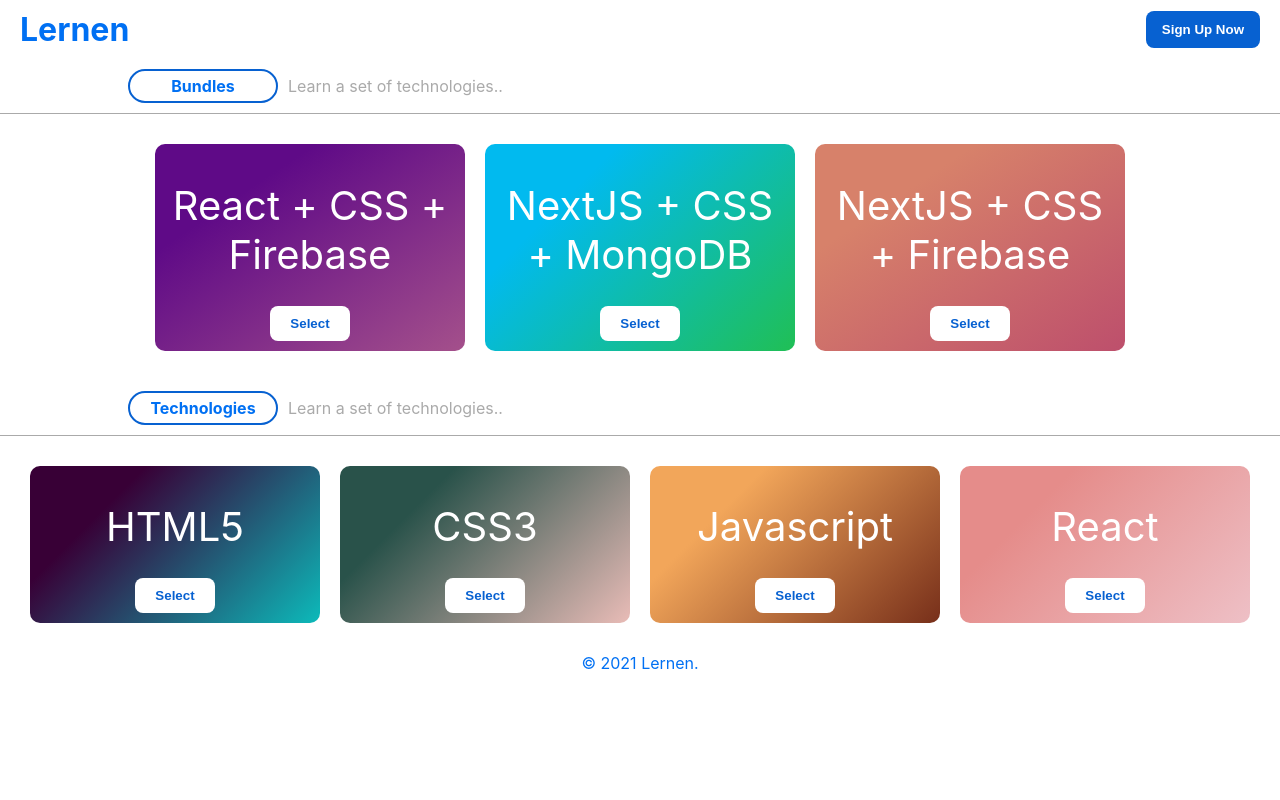
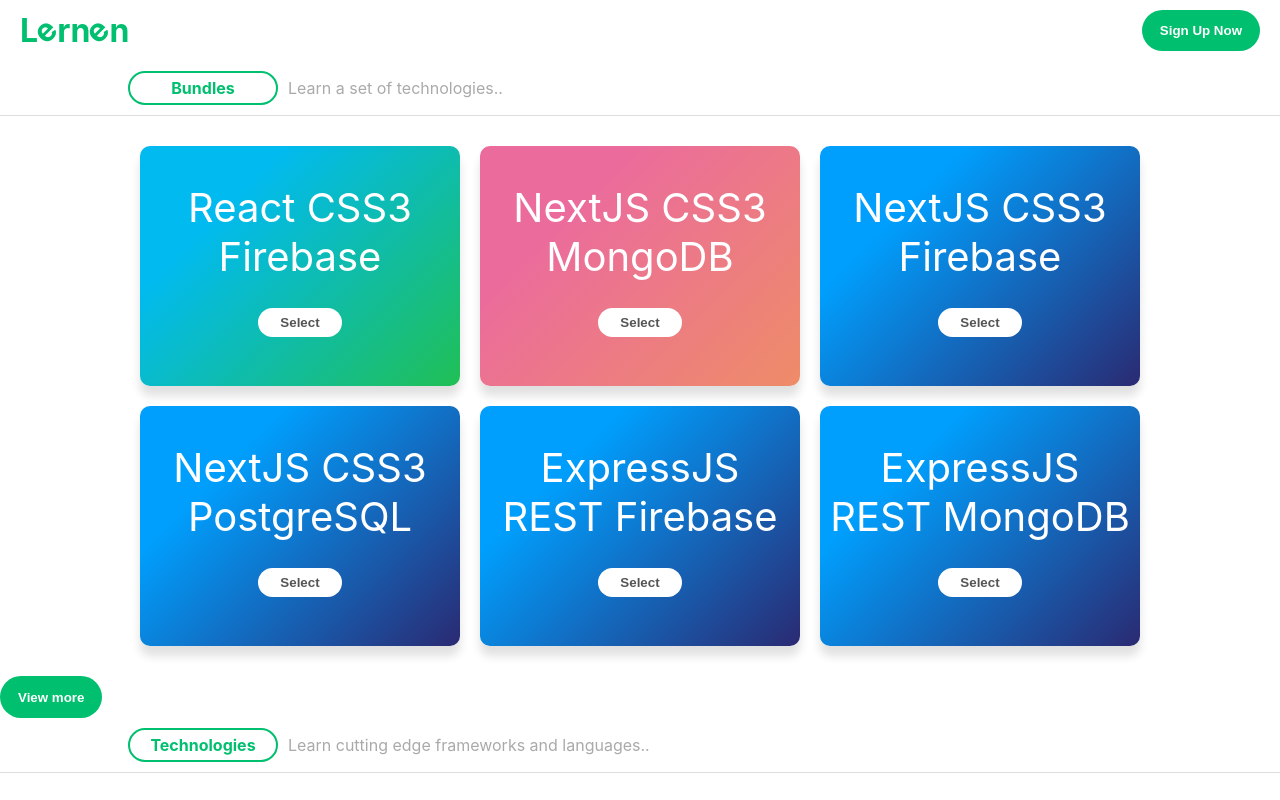
Before and after one commit to qnxdev/lernen, a Next.js app: page / in a window 1280 px wide. Shown: the top 800 px of the page. Built offline with nearby package versions, Linux system fonts and the light colour scheme.

Commit message:
New Items

```diff
--- a/components/Page.jsx
+++ b/components/Page.jsx
@@ -4,7 +4,7 @@ export default function Page({ children }) {
   return (
     <div className="page">
       <header className="flex stretch">
-        <h1>Lernen</h1>
+        <h1>L<span>e</span>rn<span>e</span>n</h1>
         <Button >Sign Up Now</Button>
       </header>
 
--- a/pages/index.jsx
+++ b/pages/index.jsx
@@ -9,46 +9,91 @@ export default function Home() {
   const bundles = [
     {
       id: 1,
-      title: "React + CSS + Firebase",
-      bg: "326deg, #a4508b 0%, #5f0a87 74%",
+      title: "React  CSS3  Firebase",
+      bg: "315deg, #20bf55 0%, #01baef 74%",
     },
     {
       id: 2,
-      title: "NextJS + CSS + MongoDB",
-      bg: "315deg, #20bf55 0%, #01baef 74%",
+      title: "NextJS  CSS3  MongoDB",
+      bg: "315deg, #ee8c68 0%, #eb6b9d 74%",
     },
     {
       id: 3,
-      title: "NextJS + CSS + Firebase",
-      bg: "326deg, #bd4f6c 0%, #d7816a 74%",
+      title: "NextJS  CSS3  Firebase",
+      bg: "315deg, #2a2a72 0%, #009ffd 74%",
+    },
+    {
+      id: 3,
+      title: "NextJS  CSS3  PostgreSQL",
+      bg: "315deg, #2a2a72 0%, #009ffd 74%",
+    },
+    {
+      id: 3,
+      title: "ExpressJS  REST  Firebase",
+      bg: "315deg, #2a2a72 0%, #009ffd 74%",
+    },
+    {
+      id: 3,
+      title: "ExpressJS  REST  MongoDB",
+      bg: "315deg, #2a2a72 0%, #009ffd 74%",
     },
   ];
   const techs = [
     {
       id: 1,
       title: "HTML5 ",
-      bg: "315deg, #0cbaba 0%, #380036 74% ",
+      bg: "315deg, #06bcfb 0%, #4884ee 74%",
     },
     {
       id: 2,
       title: "CSS3",
-      bg: "315deg, #e9bcb7 0%, #29524a 74%",
+      bg: "315deg, #f7b42c 0%, #fc575e 74%",
     },
     {
       id: 3,
       title: "Javascript",
-      bg: "315deg, #772f1a 0%, #f2a65a 74% ",
+      bg: "315deg, #3bb78f 0%, #0bab64 74% ",
     },
     {
       id: 4,
       title: "React",
-      bg: "315deg, #eec0c6 0%, #e58c8a 74%",
+      bg: "315deg, #d5adc8 0%, #ff8489 74%",
+    },
+    {
+      id: 4,
+      title: "NextJS",
+      bg: "315deg, #d5adc8 0%, #ff8489 74%",
+    },
+    {
+      id: 4,
+      title: "Express",
+      bg: "315deg, #d5adc8 0%, #ff8489 74%",
+    },
+    {
+      id: 4,
+      title: "Firebase",
+      bg: "315deg, #d5adc8 0%, #ff8489 74%",
+    },
+    {
+      id: 4,
+      title: "MongoDB",
+      bg: "315deg, #d5adc8 0%, #ff8489 74%",
+    },
+    {
+      id: 4,
+      title: "SQL",
+      bg: "315deg, #d5adc8 0%, #ff8489 74%",
+    },
+    {
+      id: 4,
+      title: "PostgreSQL",
+      bg: "315deg, #d5adc8 0%, #ff8489 74%",
     },
   ];
   return (
     <div className="container">
       <Head>
-        <title>Create Next App</title>
+        <title>Lernen | Learn Technologies</title>
         <meta name="description" content="Generated by create next app" />
         <link rel="icon" href="/favicon.ico" />
       </Head>
@@ -73,11 +118,14 @@ export default function Home() {
               );
             })}
           </div>
+            <div className="expand flex">
+              <Button>View more</Button>
+            </div>
         </div>
         <div className="techs">
           <div className="head flex">
             <h4>Technologies</h4>
-            <p>Learn a set of technologies..</p>
+            <p>Learn cutting edge frameworks and languages..</p>
           </div>
           <div className="content flex">
             {techs.map(function (item, index) {
@@ -93,6 +141,9 @@ export default function Home() {
               );
             })}
           </div>
+            <div className="expand flex">
+              <Button>View more</Button>
+            </div>
         </div>
       </Page>
     </div>
--- a/styles/Button.css
+++ b/styles/Button.css
@@ -1,9 +1,17 @@
 button{
+  cursor: pointer;
   padding: .7rem 1rem;
   font-weight: bold;
   border:none;
-  border-radius: 8px;
+  border-radius: 50px;
   background-color: var(--theme1);
   color: #fff;
   max-width: 125px;
+  border: 2px solid transparent;
 }
+
+button:hover{
+  background-color: transparent;
+  border: 2px solid var(--theme1);
+  color: var(--theme1);
+}
--- a/styles/Home.css
+++ b/styles/Home.css
@@ -4,7 +4,7 @@
   color: #0070f3;
 }
  .head{
-  border-bottom: 1px solid #aaa;
+  border-bottom: 1px solid #ddd;
 
 }
 .head h4{
@@ -22,14 +22,17 @@
 .content{
   padding: 20px;
   justify-content: center;
+  flex-wrap: wrap;
 }
 .content .item{
-  width: 25%;
+  width: 25vw;
   color: #fff;
   border-radius: 10px;
   margin:  10px;
   padding: 10px;
   text-align: center;
+  min-height: 30vh;
+  box-shadow: 0 10px 10px 0 rgb(0 0 0 / 12%);
 }
 .content .item h1{
   font-weight: 400;
@@ -37,6 +40,12 @@
 }
 .content .item button{
   background-color: #fff;
-  color: var(--theme1);
-  padding: 10px 20px;
+  color: #555;
+  padding: 5px 20px;
 }
+
+.content .item button:hover{
+  background-color: transparent;
+  color: #fff;
+  border-color: #fff;
+}
--- a/styles/Page.css
+++ b/styles/Page.css
@@ -1,5 +1,5 @@
 .page {
-  color: #0070f3;
+  color: var(--theme1);
 }
 
 header {
@@ -7,6 +7,12 @@ header {
 }
 header h1 {
   margin: 0;
+  display: flex;
+}
+header h1 span{
+  transform: rotate(-45deg);
+  margin-right: 3px;
+  margin-left: -3px;
 }
 footer {
   text-align: center;
--- a/styles/globals.css
+++ b/styles/globals.css
@@ -25,5 +25,5 @@ a {
 }
 
 :root {
-  --theme1: #0761d1;
+  --theme1: rgb(0, 191, 111);
 }
```
